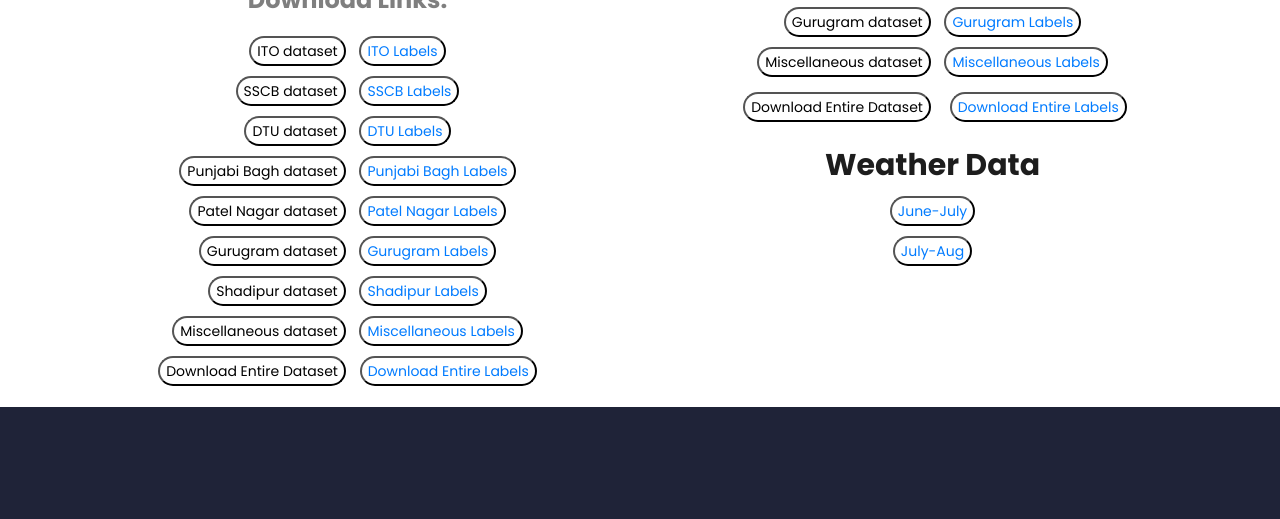
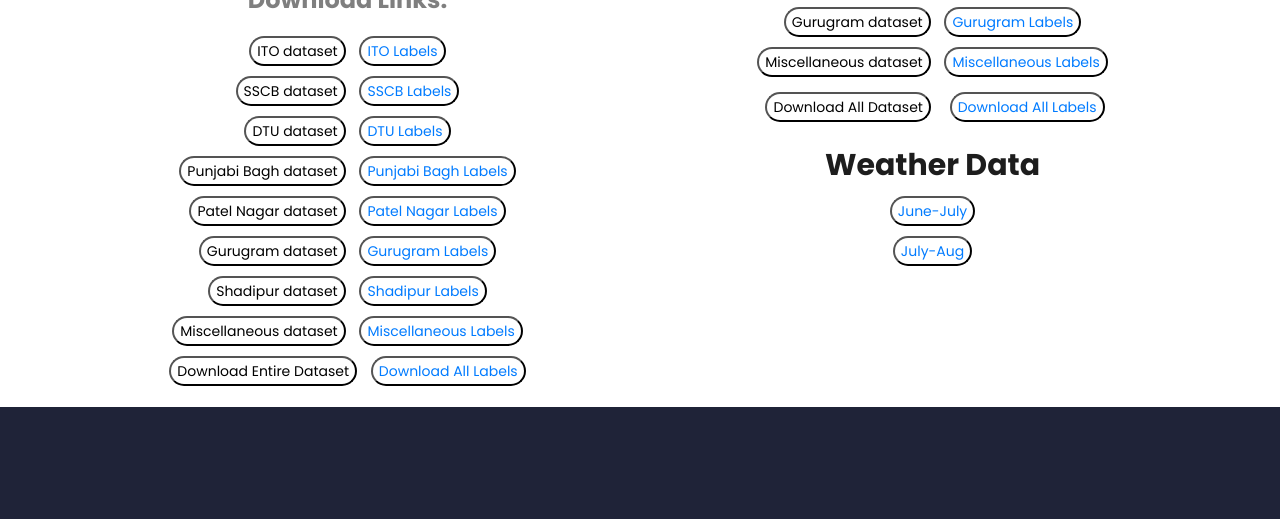
Before and after one commit to Vision-Air/Vision-Air.github.io, a plain HTML site: page feature.html in a window 1280 px wide. Shown: the part 1366-1885 px from the top of the page. Drawn offline with Linux system fonts and the light colour scheme.

Commit message:
added all labels and weather data

```diff
--- a/feature.html
+++ b/feature.html
@@ -130,7 +130,7 @@
                     <li><button  style="background-color: white;border-radius: 30px;margin: 5px; cursor:pointer" id="shaBut">Shadipur dataset</button> <button  style="background-color: white;border-radius: 30px;margin: 5px; cursor:pointer"><a href="shadipur_labels.csv" download>Shadipur Labels</a></button></li>
                     <li><button  style="background-color: white;border-radius: 30px;margin: 5px; cursor:pointer" id="miscBut">Miscellaneous dataset</button> <button  style="background-color: white;border-radius: 30px;margin: 5px; cursor:pointer"><a href="labels_prevhour.bin" download>Miscellaneous Labels</a></button></li>
                     <li><button  style="background-color: white;border-radius: 50px;margin: 5px; cursor:pointer" id="allBut"> Download Entire Dataset</button>
-                    <button  style="background-color: white;border-radius: 30px;margin: 5px; cursor:pointer"id="miscHDRBut"><a href="labels.zip" download>Download Entire Labels</a></button></li>
+                        <button  style="background-color: white;border-radius: 30px;margin: 5px; cursor:pointer"id="miscHDRBut"><a href="labels.zip" download>Download All Labels</a></button></li>
                 </ul>
               </center>
 
@@ -172,8 +172,8 @@
                     <li><button style="background-color: white;border-radius: 30px;margin: 5px; cursor:pointer" id="patHDRBut">Patel Nagar dataset</button> <button style="background-color: white;border-radius: 30px;margin: 5px; cursor:pointer" id="patHDRBut"><a href="labels_prevhour.bin" download>Patel Nagar Labels</a></button></li>
                     <li><button style="background-color: white;border-radius: 30px;margin: 5px; cursor:pointer" id="guruHDRBut">Gurugram dataset</button> <button style="background-color: white;border-radius: 30px;margin: 5px; cursor:pointer" id="guruHDRBut"><a href="labels_prevhour.bin" download>Gurugram Labels</a></button></li>
                     <li><button  style="background-color: white;border-radius: 30px;margin: 5px; cursor:pointer"id="miscHDRBut" >Miscellaneous dataset</button> <button  style="background-color: white;border-radius: 30px;margin: 5px; cursor:pointer"id="miscHDRBut"><a href="labels_prevhour.bin" download>Miscellaneous Labels</a></button></li>
-                    <li><button  style="background-color: white;border-radius: 50px;margin: 10px; cursor:pointer" id="allHDRBut"> Download Entire Dataset</button>
-                        <button  style="background-color: white;border-radius: 30px;margin: 5px; cursor:pointer"id="miscHDRBut"><a href="labels.zip" download>Download Entire Labels</a></button></li>
+                    <li><button  style="background-color: white;border-radius: 50px;margin: 10px; cursor:pointer" id="allHDRBut"> Download All Dataset</button>
+                        <button  style="background-color: white;border-radius: 30px;margin: 5px; cursor:pointer"id="miscHDRBut"><a href="labels.zip" download>Download All Labels</a></button></li>
                      <div class="area-heading">
 
 
```
